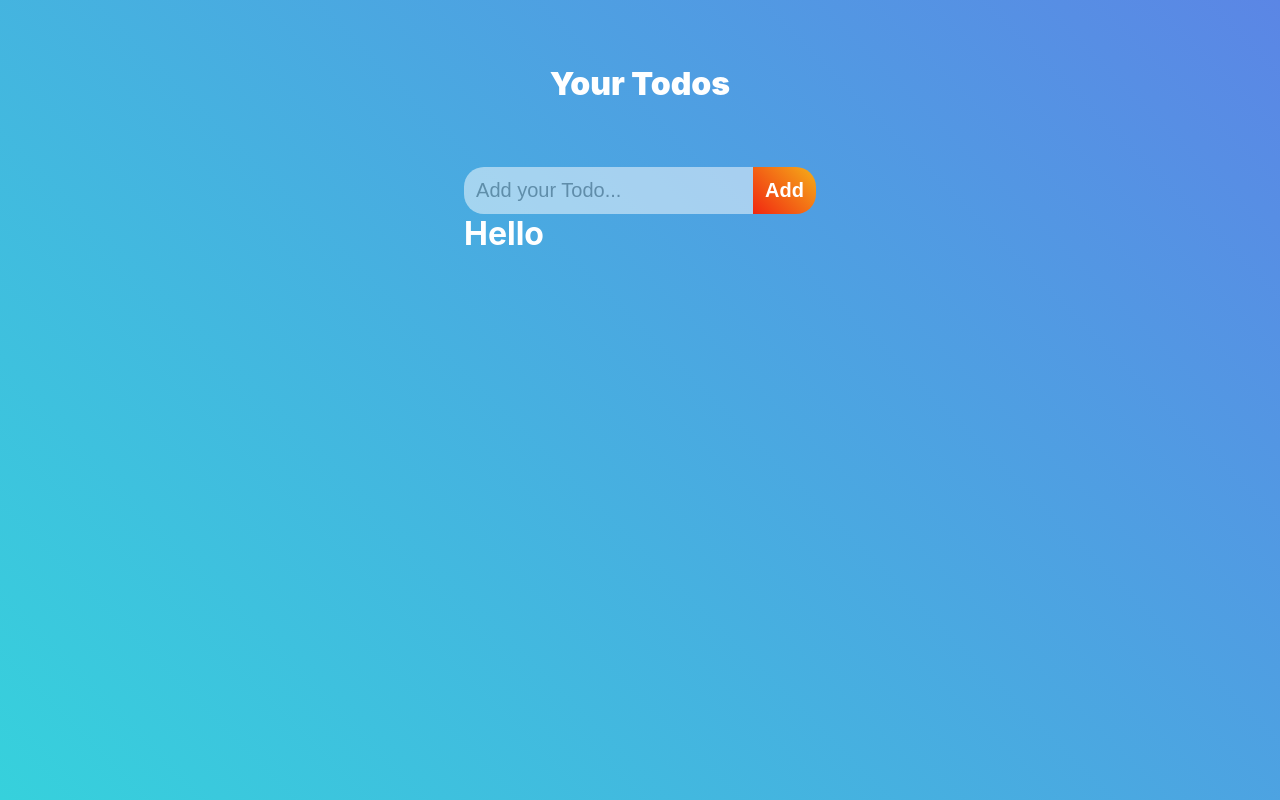
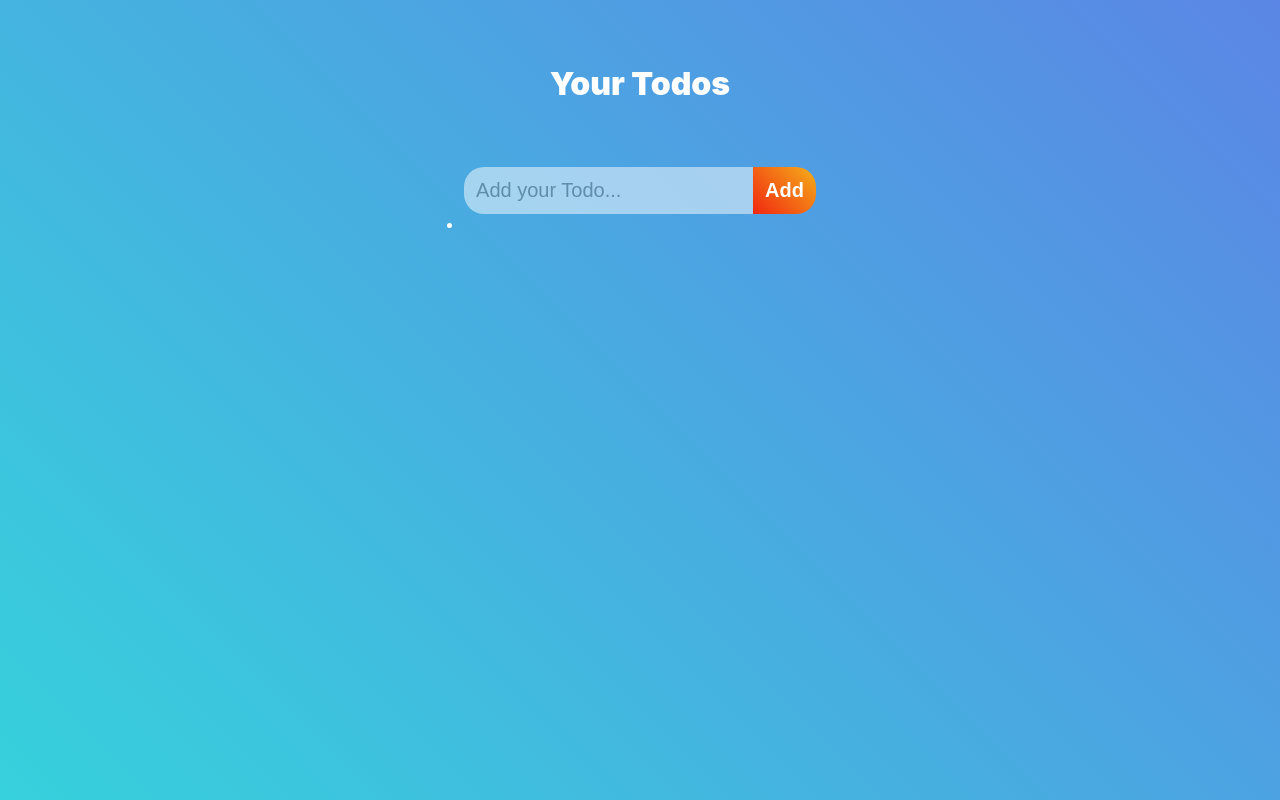
Before and after one commit to sohamtamboli/react-todo-app, a React (Create React App) app: page / in a window 1280 px wide. Built offline with nearby package versions, Linux system fonts and the light colour scheme.

Commit message:
Added functionality to "Add" button

```diff
--- a/src/App.js
+++ b/src/App.js
@@ -1,17 +1,25 @@
-import React from "react";
+import React, { useState } from "react";
 import "./App.css";
 import TodoInput from "./components/TodoInput";
 import TodoList from "./components/TodoList";
 
 function App() {
+	const [input, setInput] = useState("");
+	const [todoList, setTodoList] = useState([]);
+
 	return (
 		<div className='app'>
 			<div className='header'>
 				<h1> Your Todos </h1>
 			</div>
 			<div className='list-container'>
-				<TodoInput />
-				<TodoList />
+				<TodoInput
+					input={input}
+					setInput={setInput}
+					todoList={todoList}
+					setTodoList={setTodoList}
+				/>
+				<TodoList todoList={todoList} setTodoList={setTodoList} />
 			</div>
 		</div>
 	);
--- /dev/null
+++ b/src/components/Todo.js
@@ -0,0 +1,11 @@
+import React from "react";
+
+function Todo() {
+	return (
+		<div>
+			<li></li>
+		</div>
+	);
+}
+
+export default Todo;
--- a/src/components/TodoInput.js
+++ b/src/components/TodoInput.js
@@ -1,6 +1,19 @@
 import React from "react";
 
-function TodoInput() {
+function TodoInput({ input, setInput, todoList, setTodoList }) {
+	const getInputText = (e) => {
+		setInput(e.target.value);
+	};
+	const submit = (e) => {
+		setTodoList([
+			...todoList,
+			{
+				text: input,
+				completed: false,
+			},
+		]);
+		setInput("");
+	};
 	return (
 		<div>
 			<div className='input-container'>
@@ -8,8 +21,13 @@ function TodoInput() {
 					type='text'
 					placeholder='Add your Todo...'
 					className='input-field'
+					value={input}
+					onChange={getInputText}
 				/>
-				<button className='input-button'>Add</button>
+				<button onClick={submit} className='input-button'>
+					Add
+				</button>
+				{/* <h1> {input} </h1> */}
 			</div>
 		</div>
 	);
--- a/src/components/TodoList.js
+++ b/src/components/TodoList.js
@@ -1,9 +1,13 @@
-import React from "react";
+import React, { useState } from "react";
+import Todo from "./Todo";
 
 function TodoList() {
+	const [todo, setTodo] = useState();
 	return (
 		<div>
-			<h1>Hello</h1>
+			<ul>
+				<Todo />
+			</ul>
 		</div>
 	);
 }
```
